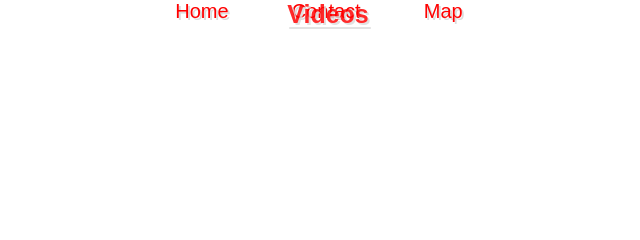
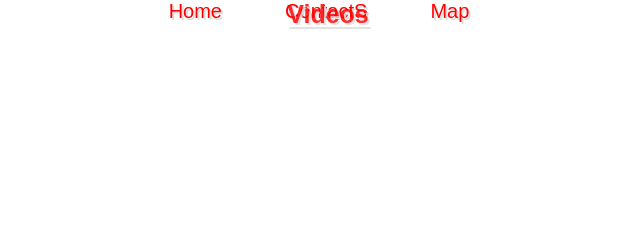
Before and after one commit to Dhruv-technology/GeronimoStilton-Demotrial, a plain HTML site: page index.html in a window 1280 px wide. Shown: the top 240 px of the page, 365-1005 px from the left. Drawn offline with Linux system fonts and the light colour scheme.

Commit message:
Update index.html

```diff
--- a/index.html
+++ b/index.html
@@ -17,7 +17,7 @@
         <ul class="Menu">
             <li id="Home" class="link"><a href="#Welcome">Home</a></li>
             <li id="Videos" class="link"><a href="#Video">Videos </a></li>
-            <li id="Contacts" class="link"><a href="#Contact">Contact</a></li>
+            <li id="Contacts" class="link"><a href="#Contact">ContactS</a></li>
              <li id="Maps" class="link"><a href="#Map">Map</a></li>
         </ul>
          </div>
```
